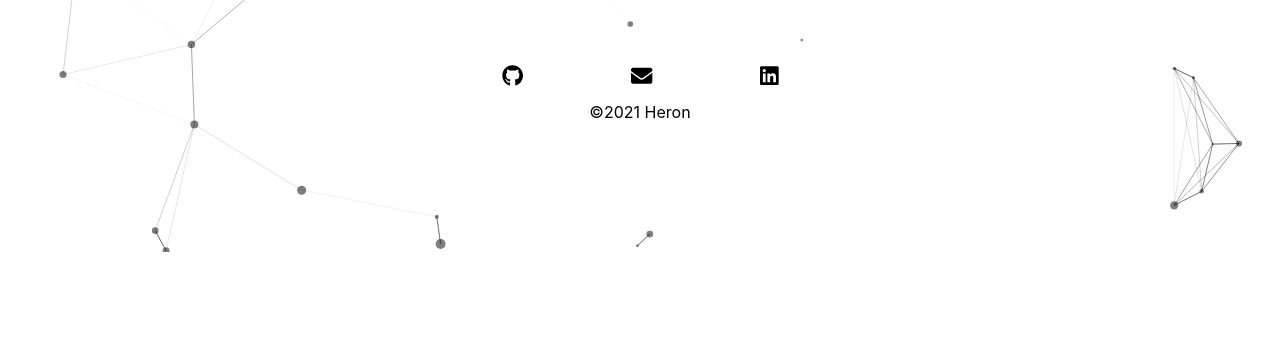
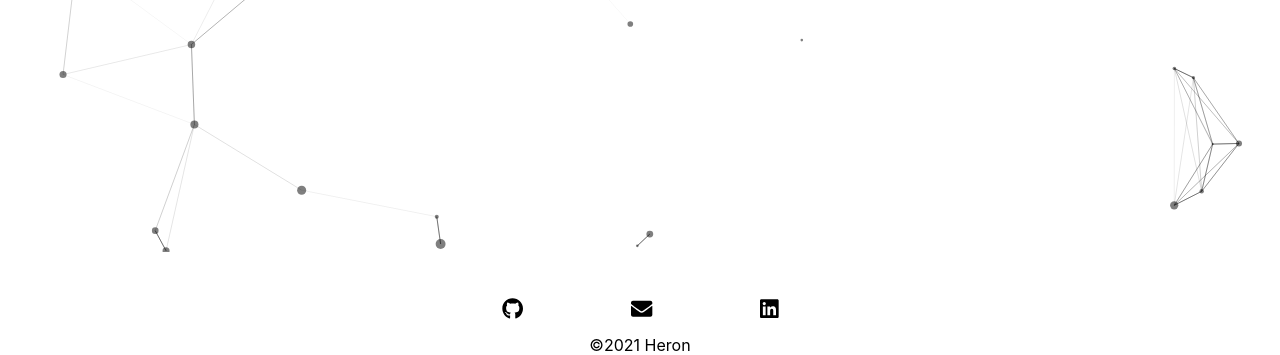
Before and after one commit to szHeron/Portfolio, a Next.js app: page /about in a window 1280 px wide. Shown: the part 548-903 px from the top of the page. Before the commit the page ends 800 px from the top, so only its background shows below. Built offline with nearby package versions, Linux system fonts and the light colour scheme.

Commit message:
bug fixed

```diff
--- a/components/copy.js
+++ b/components/copy.js
@@ -9,7 +9,7 @@ const Footer = styled.footer`
     justify-content: center;
     height: 50px;
     position: absolute;
-    bottom: 3px;
+    bottom: 5px;
     z-index: 1;
 
     p{
--- a/pages/about.js
+++ b/pages/about.js
@@ -11,6 +11,10 @@ const Content = styled.div`
 
     @media (min-width: 768px){
         margin-bottom: 150px;
+    }
+
+    @media (min-width: 1280px){
+        margin-bottom: 385px;
     }
 `
 
--- a/pages/index.js
+++ b/pages/index.js
@@ -21,6 +21,7 @@ const Content = styled.div`
   justify-content: space-around;
   align-items: center;
   padding-top: 40px;
+
   @media (max-width: 768px){
     aside{
       display: none;
```
